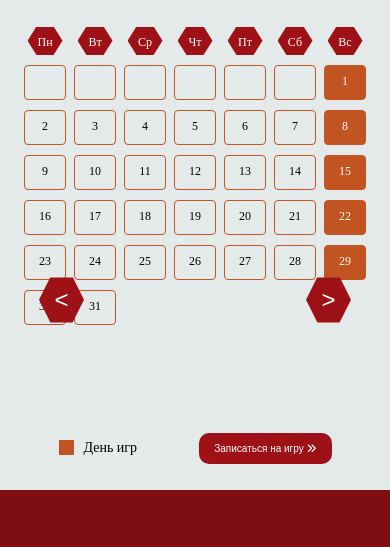
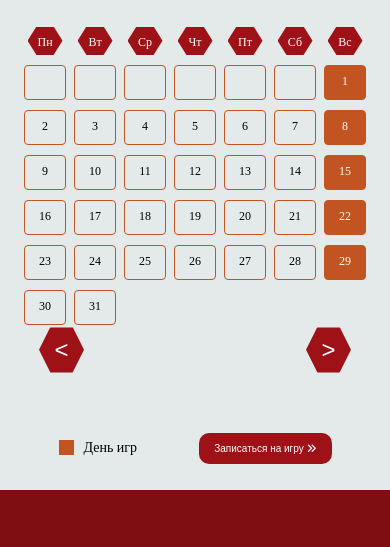
Before and after one commit to Alikhan0331/Catan, a website: page public/index.html in a window 390 px wide. Shown: the part 2419-2966 px from the top of the page. Drawn offline with nearby package versions, Linux system fonts and the light colour scheme; no server answers; a web font is replaced by a local one.

Commit message:
Update style.css

```diff
--- a/public/style.css
+++ b/public/style.css
@@ -1064,7 +1064,7 @@ footer{
     }
 
     .calendar-buttons{
-        top: 500px;
+        top: 550px;
     }
 
     .registration{
```
